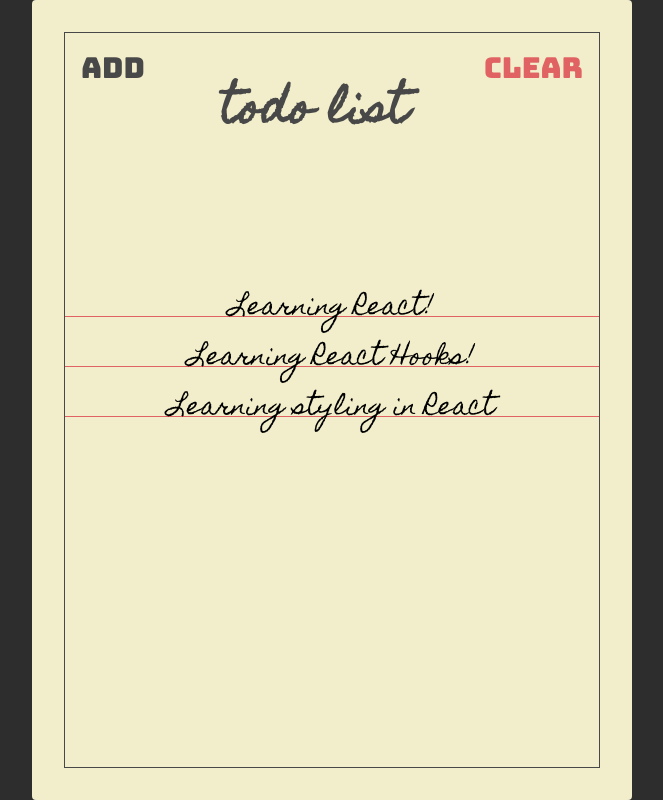
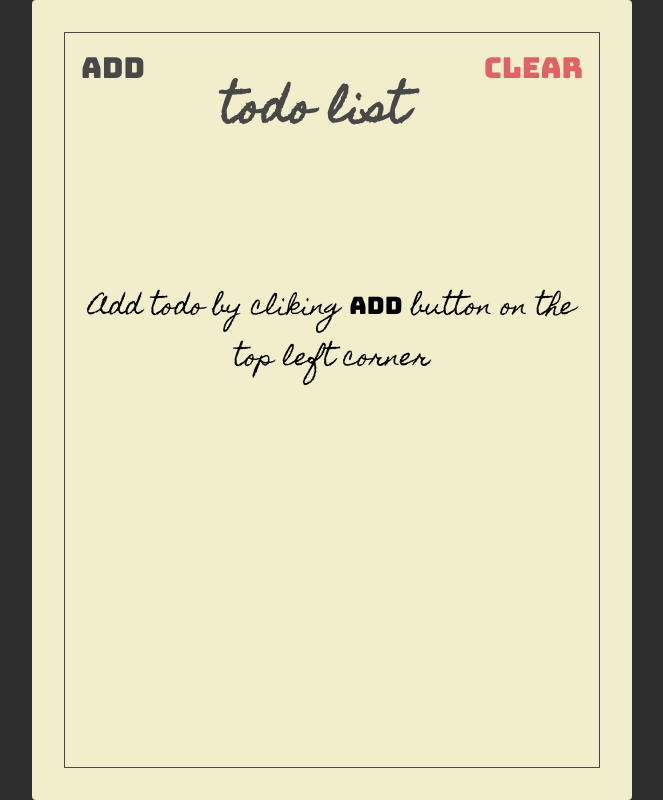
Before and after one commit to hary85/React-Todolist, a React (Create React App) app: page / in a window 1280 px wide. Both pictures are taken after a click on the button "Clear". Shown: the whole page, without its empty margins (308-971 px from the left). Built offline with nearby package versions, Linux system fonts and the light colour scheme.

Commit message:
delete function dan placeholder

```diff
--- a/src/components/Header.jsx
+++ b/src/components/Header.jsx
@@ -1,20 +1,23 @@
 import React from "react";
 import PropTypes from "prop-types";
 
-const Header = ({ showAddTogle, showAdd }) => {
+const Header = ({ showAddTogle, showAdd, clearTodos }) => {
   return (
     <section className="header">
       <button className="header-btn main-black-color" onClick={showAddTogle}>
         {showAdd ? "finish" : "Add"}
       </button>
       <h1 className="header-title">Todo List</h1>
-      <button className="header-btn main-red-color">Clear</button>
+      <button className="header-btn main-red-color" onClick={clearTodos}>
+        Clear
+      </button>
     </section>
   );
 };
 
 Header.propTypes = {
   showAddTogle: PropTypes.func.isRequired,
-  showAdd: PropTypes.bool.isRequired
+  showAdd: PropTypes.bool.isRequired,
+  clearTodos: PropTypes.func.isRequired
 };
 export default Header;
--- a/src/components/Todos.jsx
+++ b/src/components/Todos.jsx
@@ -6,7 +6,8 @@ import Todo from "./Todo";
 const Todos = ({ todos, completeTodo }) => {
   return (
     <section className="todos">
-      {todos.map((todo, index) => {
+      {todos.length > 0 &&
+        todos.map((todo, index) => {
           return (
             <Todo
               key={index}
@@ -17,6 +18,13 @@ const Todos = ({ todos, completeTodo }) => {
             />
           );
         })}
+      {todos.length === 0 && (
+        <div className="todo-placehoder-text">
+          Add todo by cliking{" "}
+          <span className="add-button-place-holder-text">Add</span> button on
+          the top left corner
+        </div>
+      )}
     </section>
   );
 };
--- a/src/pages/TodoList.jsx
+++ b/src/pages/TodoList.jsx
@@ -15,9 +15,13 @@ const TodoList = () => {
   const [showAdd, setShowAdd] = useState(false);
 
   const addTodo = (value) => {
-    const addedTodo = [...todos, { text: value, isCompleted: false }];
+    if (todos.length < 10) {
+      const addedTodo = [...todos, { text: value, isCompleted: false }];
 
-    setTodos(addedTodo);
+      setTodos(addedTodo);
+    } else {
+      alert("WOOOIIII...Hanaya 10 todo yang di izinkan");
+    }
   };
 
   const completeTodo = (index) => {
@@ -27,13 +31,17 @@ const TodoList = () => {
     setTodos(addedTodo);
   };
 
+  const clearTodos = () => setTodos([]);
+
   const showAddTogle = () => setShowAdd(!showAdd);
-
-  console.log("todos", todos);
 
   return (
     <Paper>
-      <Header showAddTogle={showAddTogle} showAdd={showAdd} />
+      <Header
+        showAddTogle={showAddTogle}
+        showAdd={showAdd}
+        clearTodos={clearTodos}
+      />
       <TodoForm addTodo={addTodo} showAdd={showAdd} />
       <Todos todos={todos} completeTodo={completeTodo} />
     </Paper>
--- a/src/styles.css
+++ b/src/styles.css
@@ -146,7 +146,7 @@ html {
   max-height: 34px;
   margin: 16px 0 0;
   font-family: "Homemade Apple", sans-serif;
-  font-size: 24px;
+  font-size: 20px;
 
   border-bottom: 1px solid var(--main-red-color);
 }
@@ -158,3 +158,15 @@ html {
   left: 50%;
   transform: translate(-50%);
 }
+
+.todo-placehoder-text {
+  font-family: "Homemade Apple", sans-serif;
+  font-size: 24px;
+  text-align: center;
+  padding: 16px;
+}
+
+.add-button-place-holder-text {
+  font-family: "Bungee", sans-serif;
+  font-size: 24px;
+}
```
Lines whose indentation alone changed are shown as unchanged.
